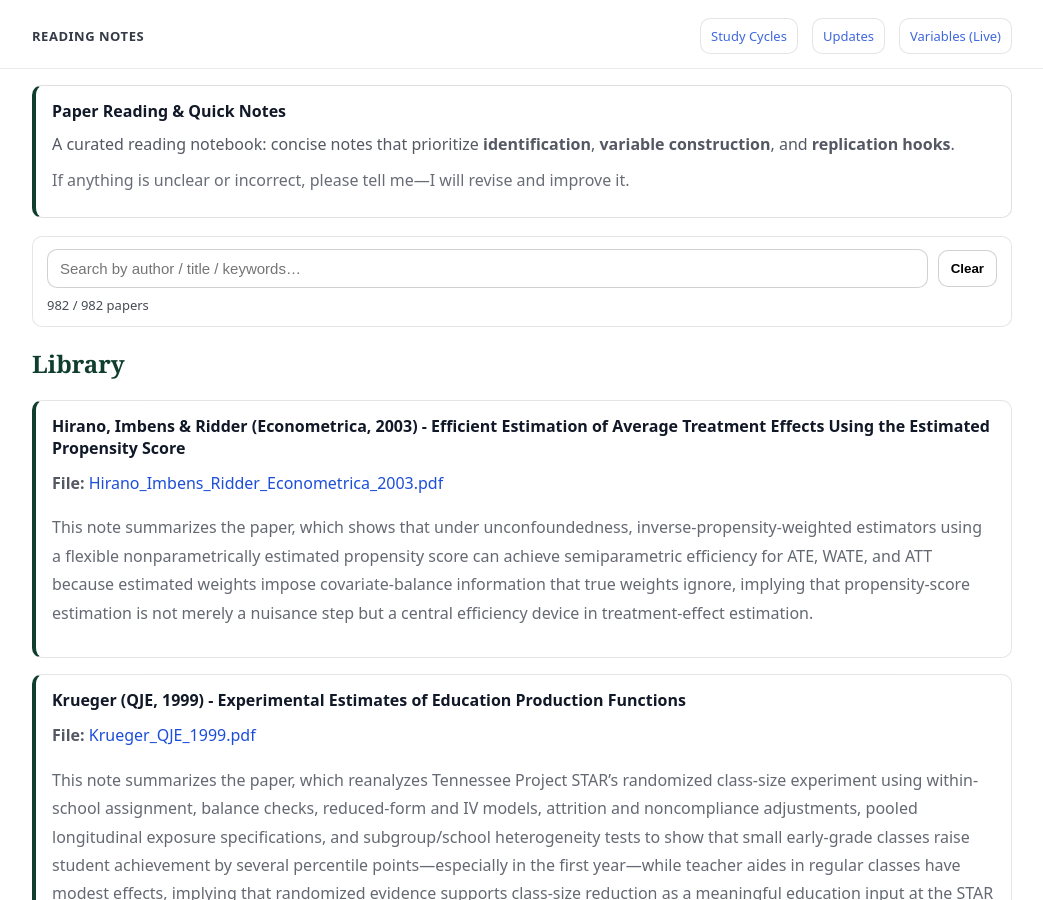
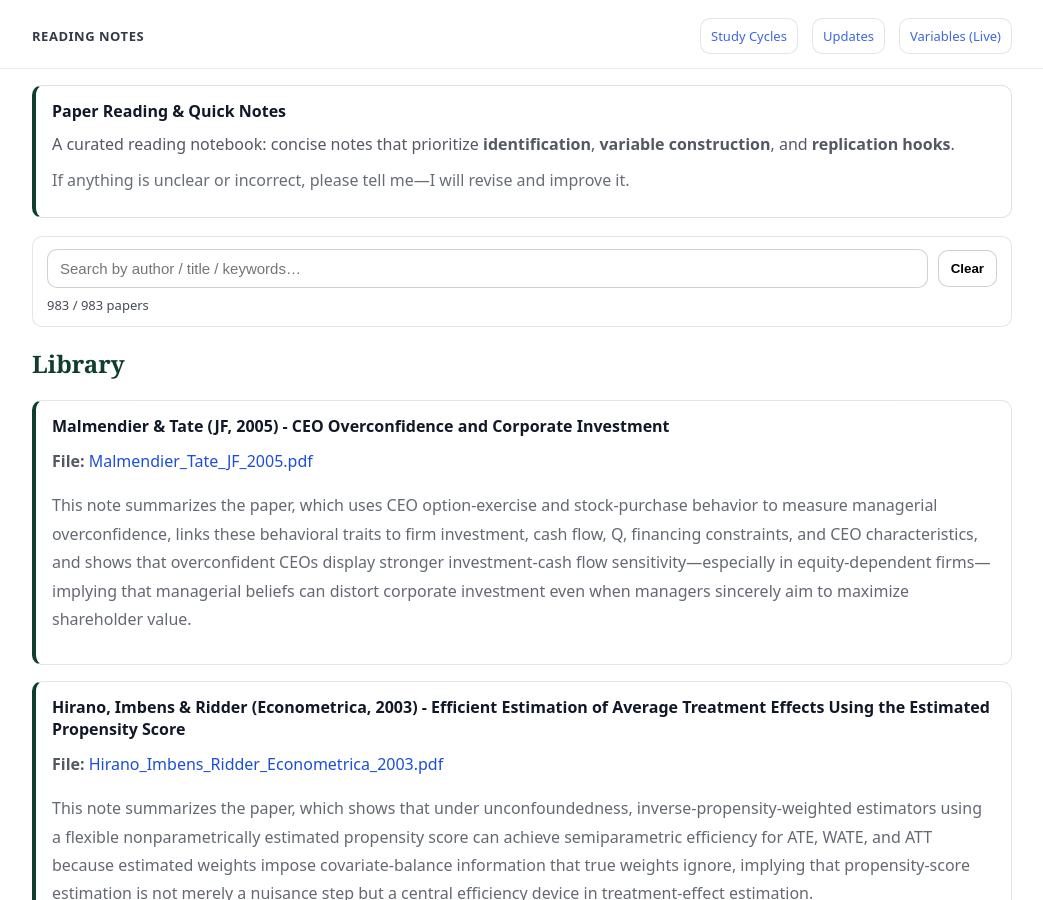
Before and after one commit to yaxinzn/study-archive, a Jekyll site: the page built from reading/index.md, in a window 1280 px wide and 900 px high. Shown: the whole window, without its empty margins (118-1161 px from the left). Built offline with Jekyll 4.4.1, drawn with Linux system fonts in a browser that asks for light colours.

Commit message:
Reading: add/update Malmendier_Tate_JF_2005.pdf

```diff
--- a/_data/reading.yml
+++ b/_data/reading.yml
@@ -1,3 +1,7 @@
+- title: "Malmendier & Tate (JF, 2005) - CEO Overconfidence and Corporate Investment"
+  file: "Malmendier_Tate_JF_2005.pdf"
+  desc: "This note summarizes the paper, which uses CEO option-exercise and stock-purchase behavior to measure managerial overconfidence, links these behavioral traits to firm investment, cash flow, Q, financing constraints, and CEO characteristics, and shows that overconfident CEOs display stronger investment-cash flow sensitivity—especially in equity-dependent firms—implying that managerial beliefs can distort corporate investment even when managers sincerely aim to maximize shareholder value."
+
 - title: "Hirano, Imbens & Ridder (Econometrica, 2003) - Efficient Estimation of Average Treatment Effects Using the Estimated Propensity Score"
   file: "Hirano_Imbens_Ridder_Econometrica_2003.pdf"
   desc: "This note summarizes the paper, which shows that under unconfoundedness, inverse-propensity-weighted estimators using a flexible nonparametrically estimated propensity score can achieve semiparametric efficiency for ATE, WATE, and ATT because estimated weights impose covariate-balance information that true weights ignore, implying that propensity-score estimation is not merely a nuisance step but a central efficiency device in treatment-effect estimation."
```
Also changed, not shown: 1 other file.
